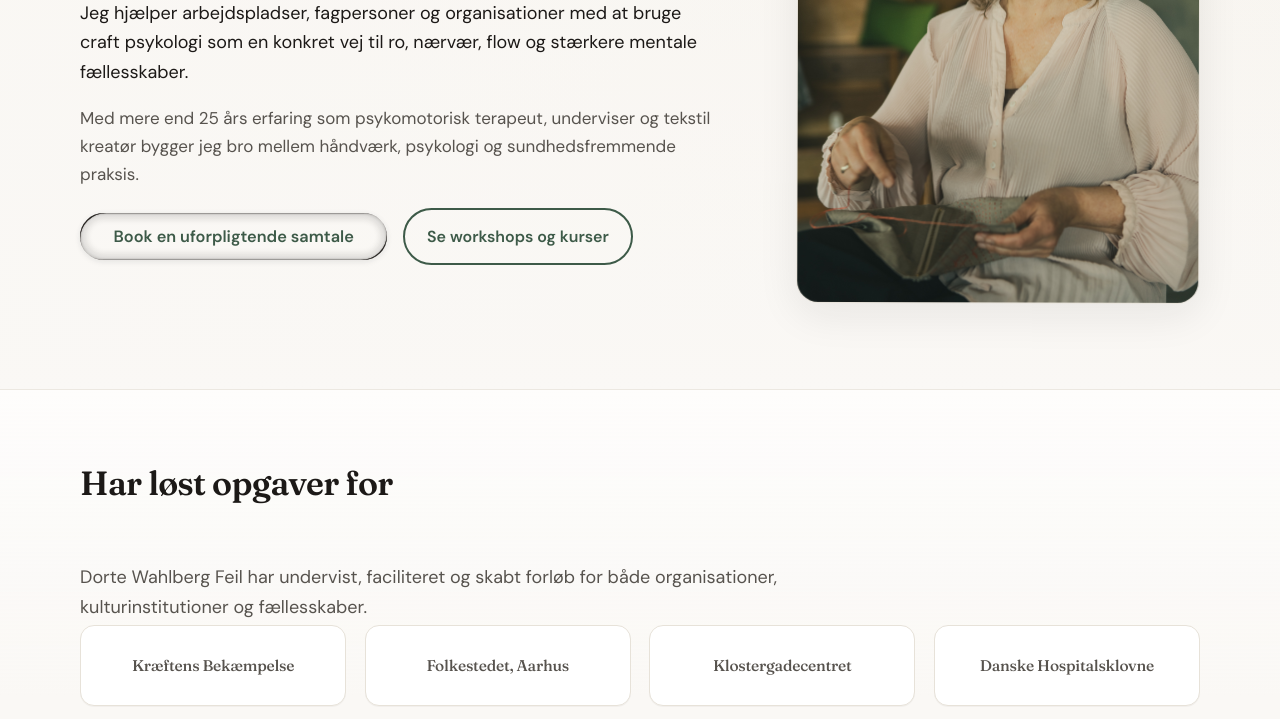
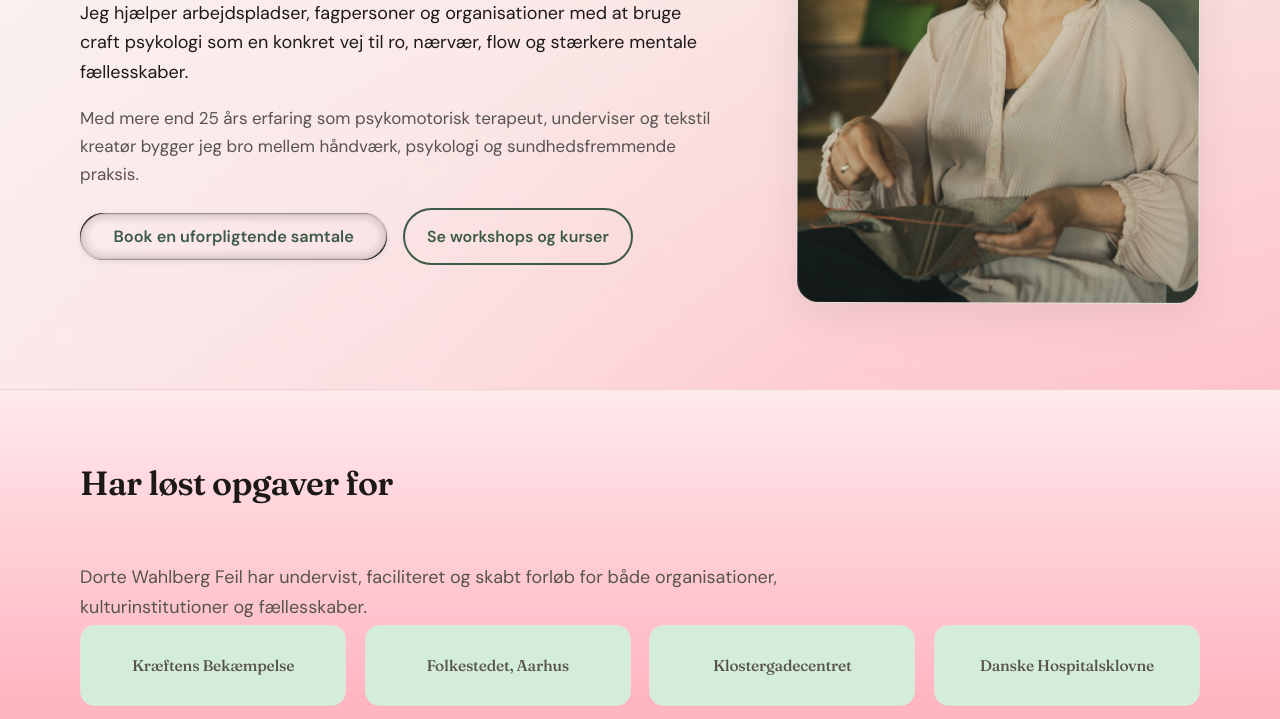
Before and after one commit to feilniels-boop/Dorte-Wahlberg, a website: page index.html in a window 1280 px wide. Shown: the part 456-1175 px from the top of the page. Drawn offline with Linux system fonts and the light colour scheme.

Commit message:
Lav baggrund lyseroed og felter lysegroenne

```diff
--- a/styles.css
+++ b/styles.css
@@ -1,9 +1,9 @@
 /* Dorte Wahlberg — flersidet statisk site */
 
 :root {
-  --color-bg: #faf8f5;
-  --color-bg-alt: #f0ebe3;
-  --color-surface: #ffffff;
+  --color-bg: #ffb6c1;
+  --color-bg-alt: #ff9aaa;
+  --color-surface: #d4edda;
   --color-ink: #1c1917;
   --color-ink-muted: #57534e;
   --color-accent: #5c7f6a;
@@ -854,7 +854,7 @@ a:hover {
 .why-craft-card {
   margin: 0;
   padding: 1.5rem 1.65rem;
-  background: linear-gradient(165deg, var(--color-surface) 0%, #f7f3ec 100%);
+  background: linear-gradient(165deg, var(--color-surface) 0%, #c8e6c9 100%);
   border: 1px solid var(--color-border);
   border-radius: var(--radius-lg);
   box-shadow: var(--shadow-sm);
```
